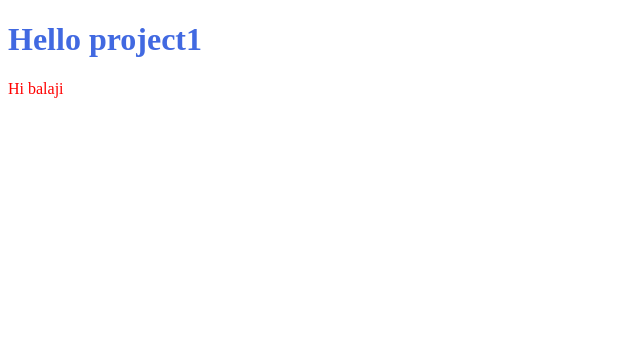
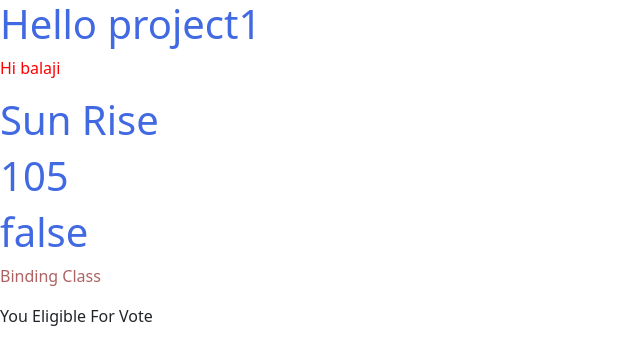
Before and after one commit to balaji1610/project1, an Angular app: page / in a window 1280 px wide. Shown: the top 364 px of the page, without its empty margins (0-640 px from the left). Built offline with nearby package versions, Linux system fonts and the light colour scheme.

Commit message:
Interpolation

```diff
--- a/src/app/app.component.css
+++ b/src/app/app.component.css
@@ -4,3 +4,7 @@ h1{
 .new{
   color:red;
 }
+.class01{
+
+  color:rgb(175, 98, 98)
+}
--- a/src/app/app.component.html
+++ b/src/app/app.component.html
@@ -1,3 +1,22 @@
 <h1>Hello {{title  }}</h1>
 
 <p class="new">Hi {{name}}</p>
+
+<h1>{{getvalue()}}</h1>
+
+<h1>{{45+45+num}}</h1>
+
+<h1>{{num == 100}}</h1> <!--compare-->
+
+<p class="{{newClass}}">Binding Class</p>
+
+<p>{{ifCondition()}}</p>
+
+<!-- <button type="button" class="btn btn-primary click">Click</button> -->
+
+
+<!--
+  can not interpolation
+<h1>{{num=200}}</h1> calc
+
+<h1>{{num++}}</h1> compare  -->
--- a/src/app/app.component.ts
+++ b/src/app/app.component.ts
@@ -8,4 +8,28 @@ import { Component } from '@angular/core';
 export class AppComponent {
   title = 'project1';
   name = "balaji";
-}
+
+  getvalue(){  // Interpolation Databinding
+
+    return 'Sun Rise'
+  }
+  num=15;  // calculation
+
+  newClass='class01'  // binding assign class
+
+  ifCondition(){
+
+    var votingage = 18;
+
+    if(votingage>=18){
+
+      return "You Eligible For Vote"
+    }else{
+      return "Your Not Eligble For"
+    }
+  }
+
+
+
+
+}// End
--- a/src/index.html
+++ b/src/index.html
@@ -7,8 +7,12 @@
   <base href="/">
   <meta name="viewport" content="width=device-width, initial-scale=1">
   <link rel="icon" type="image/x-icon" href="favicon.ico">
+  <link href="https://cdn.jsdelivr.net/npm/bootstrap@5.0.2/dist/css/bootstrap.min.css" rel="stylesheet" integrity="sha384-EVSTQN3/azprG1Anm3QDgpJLIm9Nao0Yz1ztcQTwFspd3yD65VohhpuuCOmLASjC" crossorigin="anonymous">
+  <script src="https://cdn.jsdelivr.net/npm/bootstrap@5.0.2/dist/js/bootstrap.bundle.min.js" integrity="sha384-MrcW6ZMFYlzcLA8Nl+NtUVF0sA7MsXsP1UyJoMp4YLEuNSfAP+JcXn/tWtIaxVXM" crossorigin="anonymous"></script>
 </head>
 <body>
   <app-root></app-root>
+
+
 </body>
 </html>
```
